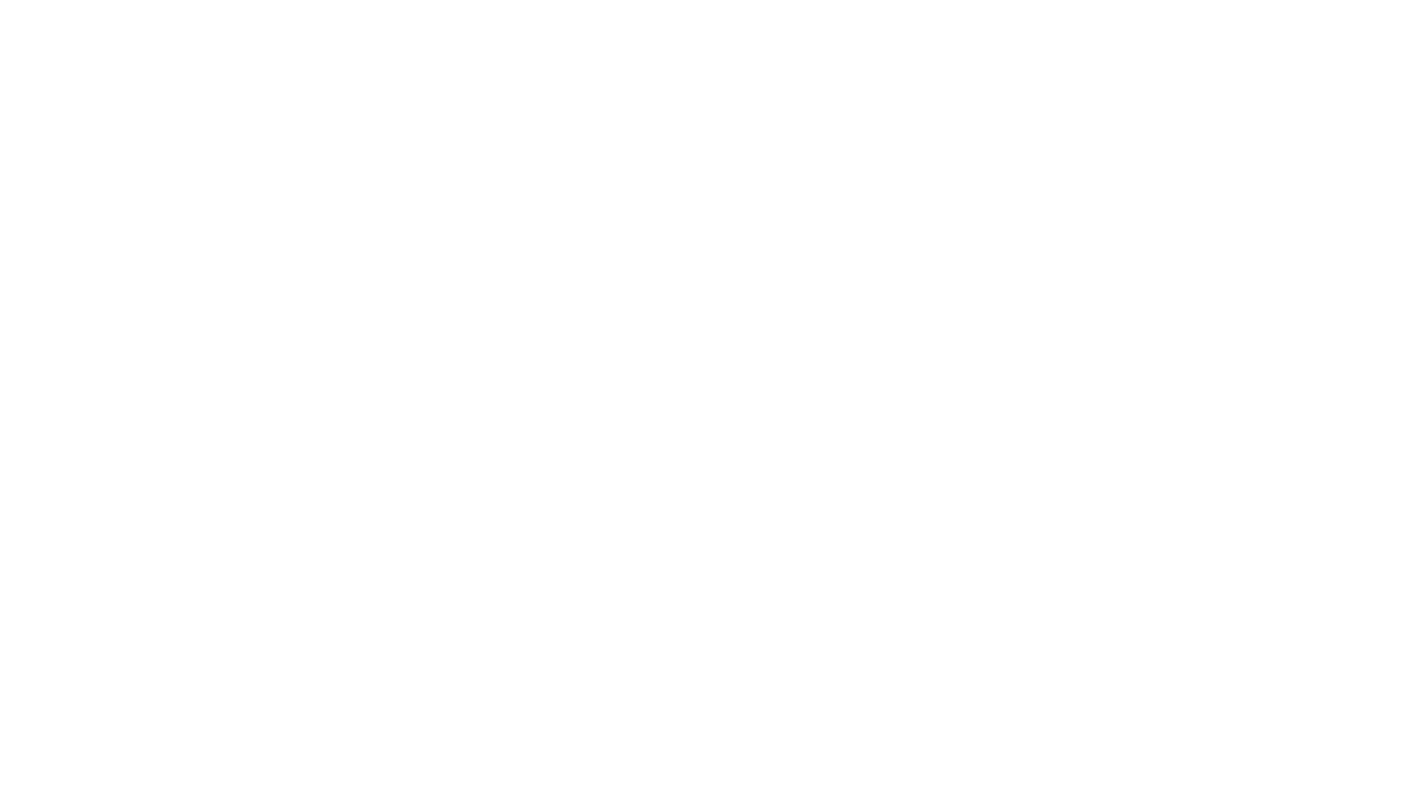
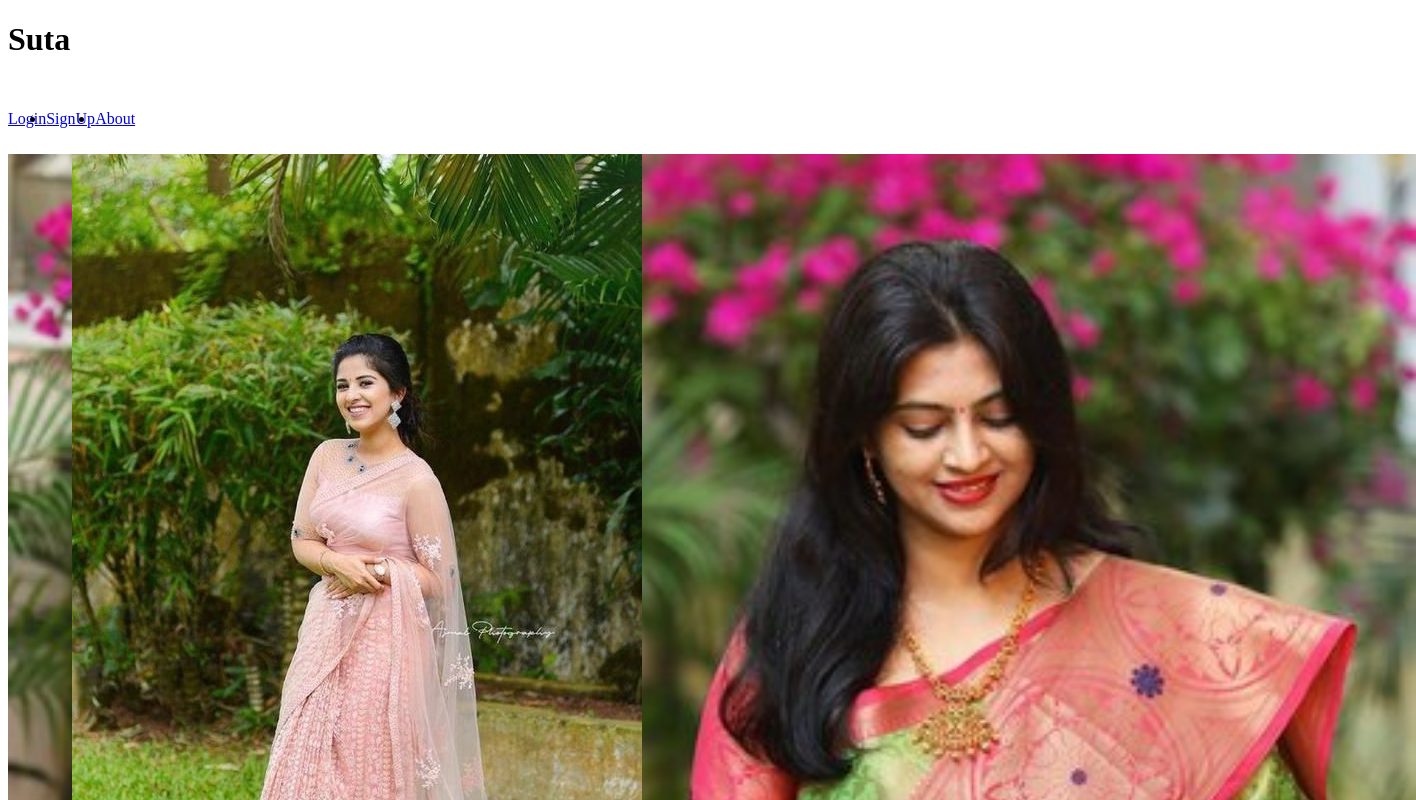
Before and after one commit to HemalathaBommireddy/E_Commers_Suta_website, an Angular app: page /landing-page in a window 1280 px wide. Shown: the top 800 px of the page, 1416 px wide, since content can reach past the window. Built offline with nearby package versions, Linux system fonts and the light colour scheme.

Commit message:
changes in landingpage

```diff
--- a/src/app/landing-page/landing-page.component.css
+++ b/src/app/landing-page/landing-page.component.css
@@ -1,10 +1,18 @@
-
-.background-image{
-	background-image: ur("/saree.img8.jpg");
+.suta {
+	background-position:top;
+	width: 100%;
+	height: 150vh;
+	background-image: url(../../assets/saree.img8.jpg);
 	background-size: cover;
+	padding:0 5%;
 	background-repeat: no-repeat;
-	background-position:center;
-	width: 200px;
-	height: 200px;
-
-}
+	position: absolute;
+	color: #fff;
+  }
+  .main-nav{
+	width: 20%;
+	display: flex;
+	align-items: left;
+	justify-items:space-between;
+	padding: 30px 0   10px;
+  }
--- a/src/app/landing-page/landing-page.component.html
+++ b/src/app/landing-page/landing-page.component.html
@@ -1,5 +1,20 @@
-<body>
-   <div class="background-image">
 
+<header class="header">
+   <h1 class="logo"><a>Suta</a></h1>
+ <ul class="main-nav">
+   <li><a href="/login" target="_blank">Login</a></li>
+   <li><a href="/signup" target="_blank">SignUp</a></li>
+   <li><a href="/signup" target="_blank">About</a></li>
+ </ul>
+ </header>
+
+  <div class="suta">
+    <nav>
+     <img src="../../assets/saree.img7.jpg" class="logo" />
+    </nav>
    </div>
-</body>
+
+   <div class="desc">This is cotton saree</div>
+ <footer style=background-color:aquamarine>
+   <p>&copy; Copyright 2020 © Suta Private Limited. All rights reserved</p>
+ </footer>
--- a/src/app/signup/signup.component.css
+++ b/src/app/signup/signup.component.css
@@ -52,7 +52,7 @@ body {
   height: 35px;
   margin-top: 30px;
   border: none;
-  background-color:#4caf50;
+  background-color:navy;
   font-size: 18px;
   color: white;
   }
```
Also changed, not shown: src/assets/saree.img7.jpg (added), src/assets/saree.img8.jpg (added).
